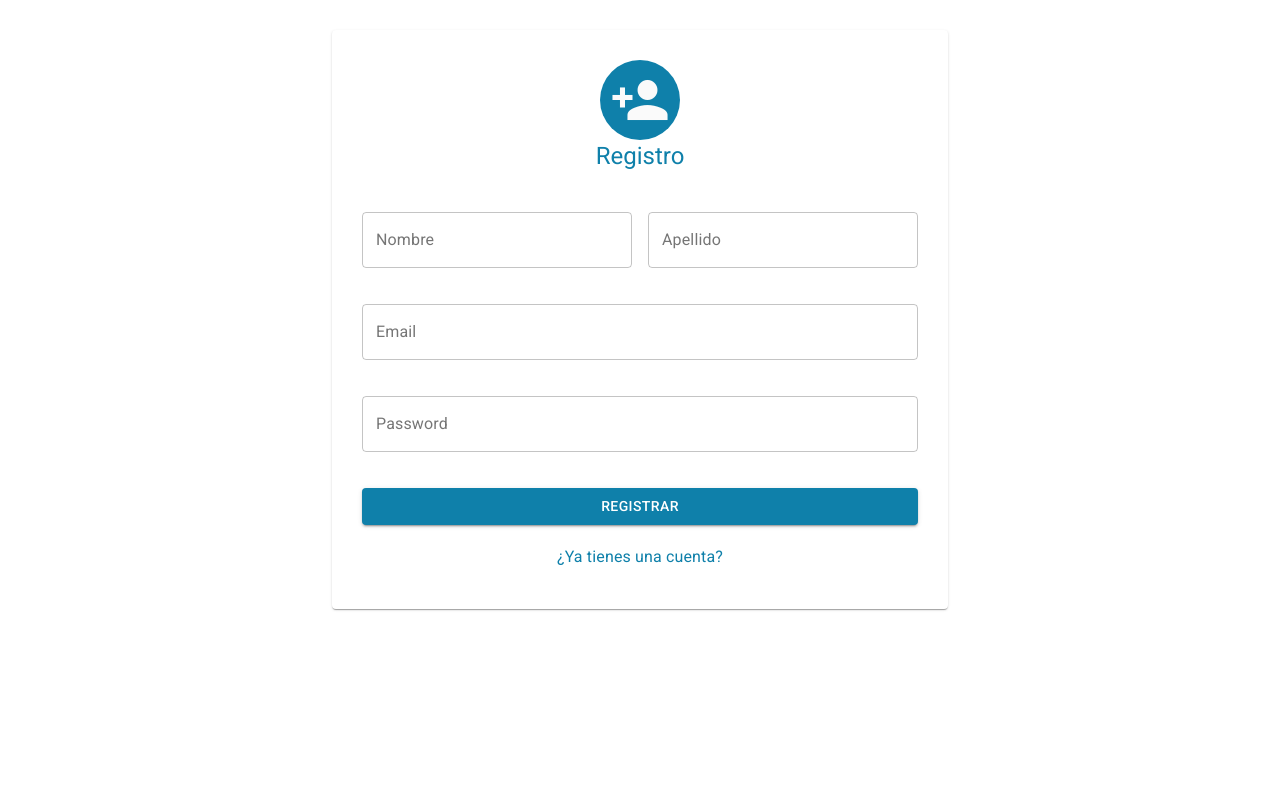
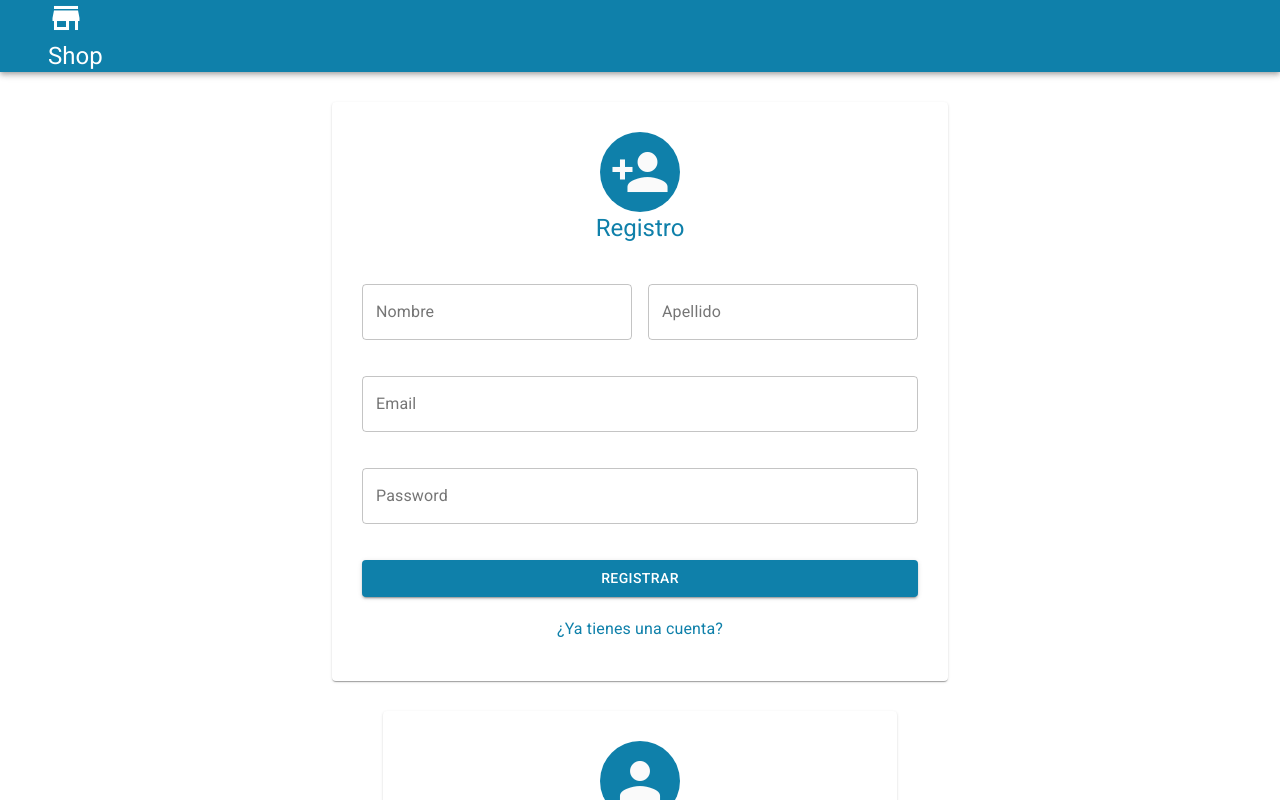
Before and after one commit to Dsniels/Frontend-market, a React (Create React App) app: page / in a window 1280 px wide. Shown: the top 800 px of the page. Built offline with nearby package versions, Linux system fonts and the light colour scheme.

Commit message:
Barra de navegacion

```diff
--- a/src/App.js
+++ b/src/App.js
@@ -1,13 +1,16 @@
 import React from "react";
-//import Login from "./Componentes/Seguridad/login";
+import Login from "./Componentes/Seguridad/login";
 import { ThemeProvider } from "@material-ui/core";
 import theme from "./Theme/theme";
 import ResgistroUsuario from "./Componentes/Seguridad/Registro";
+import MenuAppBar from "./Componentes/Navegacion/MenuAppBar";
 
 function App() {
   return (
     <ThemeProvider theme={theme}>
+      <MenuAppBar></MenuAppBar>
       <ResgistroUsuario />
+      <Login></Login>
     </ThemeProvider>
 
 
--- /dev/null
+++ b/src/Componentes/Navegacion/MenuAppBar.js
@@ -0,0 +1,26 @@
+import { AppBar, Container, Icon, Toolbar, Typography, Link } from '@material-ui/core'
+import React from 'react';
+
+const MenuAppBar = () => {
+    return (
+        <div>
+            <AppBar position ="static">
+                    <Container>
+                        <Toolbar>
+                            <div>
+                                <Link color ="inherit" underline ="none">
+                                    <Icon fontSize="large">store</Icon>
+                                    <Typography variant='h5'>Shop</Typography>
+                                </Link>
+                            </div>
+                            <div>
+
+                            </div>
+                        </Toolbar>
+                    </Container>
+            </AppBar>
+        </div>
+    )
+};
+
+export default MenuAppBar;
--- a/src/Theme/theme.js
+++ b/src/Theme/theme.js
@@ -9,4 +9,5 @@ const theme = createTheme({
 })
 
 
+
 export default theme;
--- a/src/index.css
+++ b/src/index.css
@@ -1,3 +1,4 @@
+
 body {
   margin: 0;
 }
```
Also changed, not shown: package.json (+8 -2 lines).
